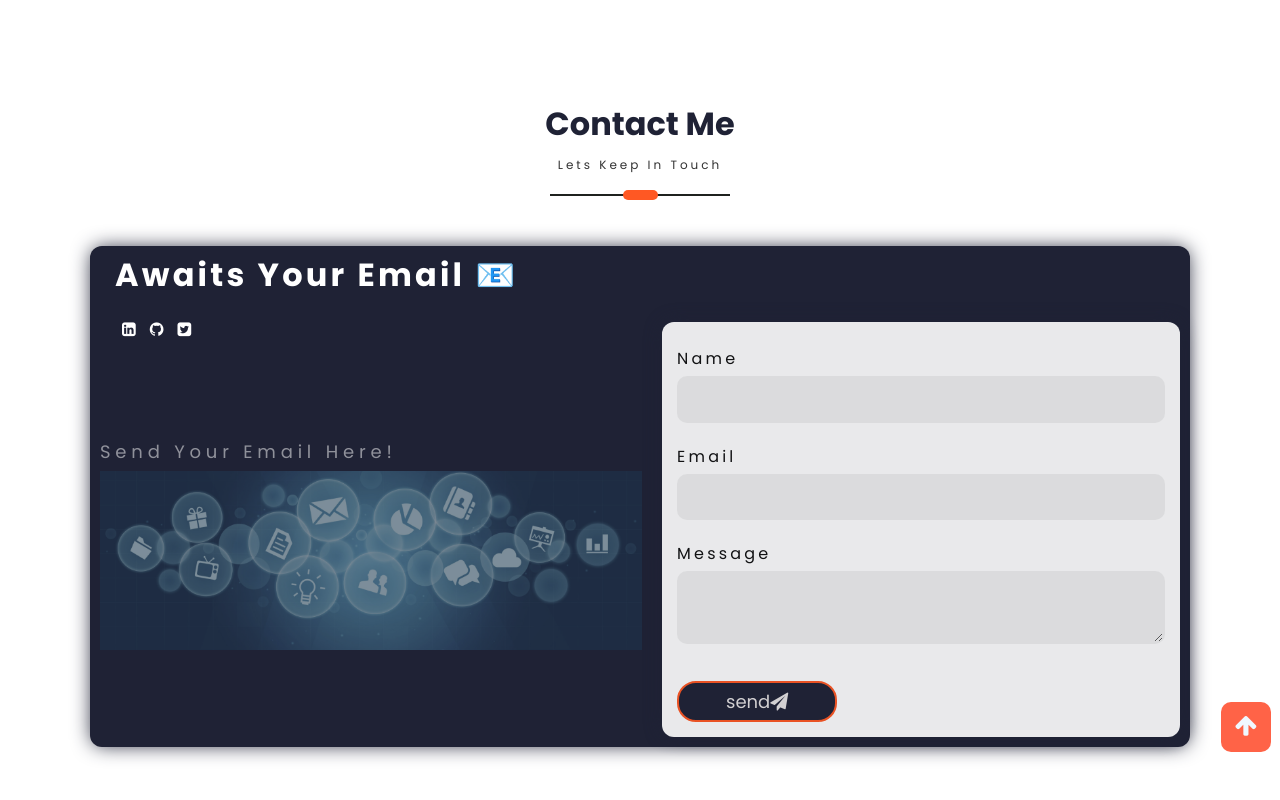
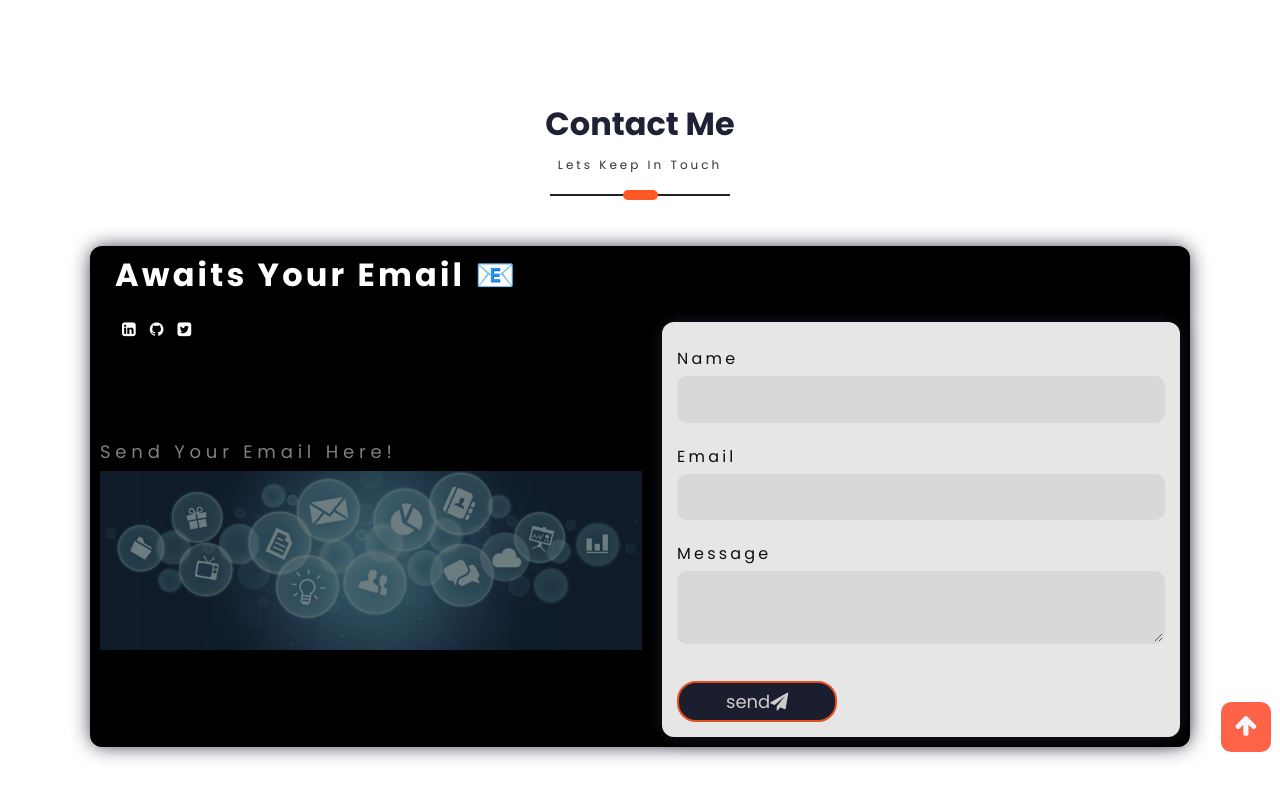
Before and after one commit to ambabasly/Personal_Website, a React (Create React App) app in the folder client/: page / in a window 1280 px wide. Shown: the part 2018-2818 px from the top of the page. Built offline with nearby package versions, Linux system fonts and the light colour scheme; a web font is replaced by a local one.

Commit message:
applying some styling

```diff
--- a/client/src/PortfolioContainer/ContactMe/ContactMe.css
+++ b/client/src/PortfolioContainer/ContactMe/ContactMe.css
@@ -14,7 +14,7 @@
   margin: 0 auto;
   flex-direction: column;
   justify-content: center;
-  background-color: #1f2235;
+  background-color: black;
 }
 
 .central-form h2 {
```
Also changed, not shown: client/src/assets/AboutMe/me.jpg, client/src/assets/Home/bg.jpg.
